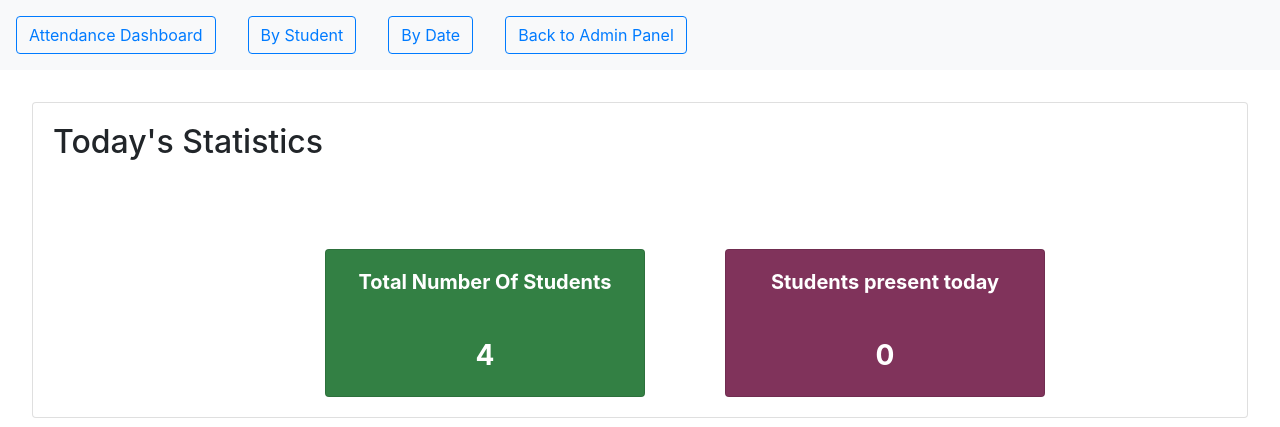
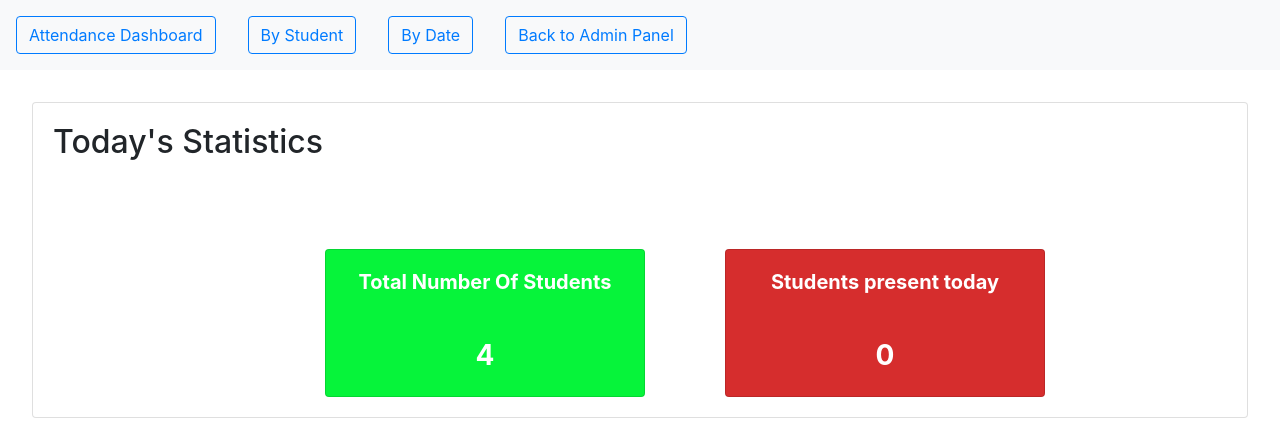
Before and after one commit to aditya4454/CSE-445-Capstone-Project, a Django app: page /view_attendance_home in a window 1280 px wide; the page is wider, and only the part inside the window is pictured. Shown: the top 427 px of that part. Run offline with Django 3.2, Linux system fonts and the light colour scheme; a user stored in the database is signed in; data comes from the database, SQL or seed files in the repository; some libraries are stand-ins or nearby versions.

Commit message:
Update view_attendance_home.html

```diff
--- a/recognition/templates/recognition/view_attendance_home.html
+++ b/recognition/templates/recognition/view_attendance_home.html
@@ -34,7 +34,7 @@
 
 <h2> Today's Statistics </h2>
  	<div class="row" style="margin-left: 12em">
-<div class="card" style="width: 20em; background-color: #338044; text-align : center; margin-left: 5em; margin-top: 5em; color: white;">
+<div class="card" style="width: 20em; background-color: #06f43a; text-align : center; margin-left: 5em; margin-top: 5em; color: white;">
   <div class="card-body">
     <h5 class="card-title"> <b>Total Number Of Students</b></h5>
 
@@ -42,7 +42,7 @@
 
   </div>
 </div>
-<div class="card" style="width: 20em; background-color: #80335b; text-align : center; margin-left: 5em; margin-top: 5em; color: white;">
+<div class="card" style="width: 20em; background-color: #d62d2d; text-align : center; margin-left: 5em; margin-top: 5em; color: white;">
   <div class="card-body">
     <h5 class="card-title"> <b> Students present today</b></h5>
 
```
